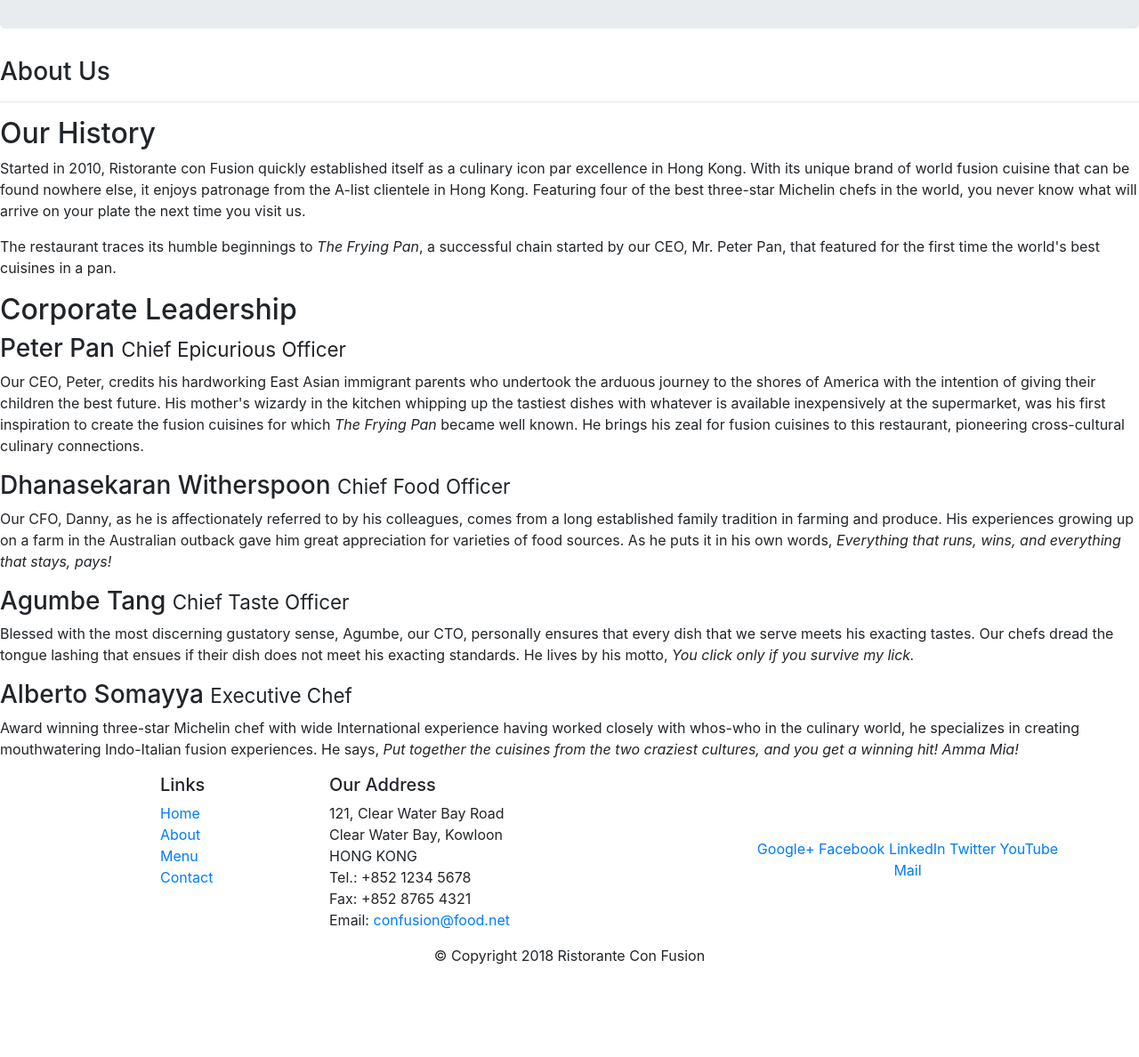
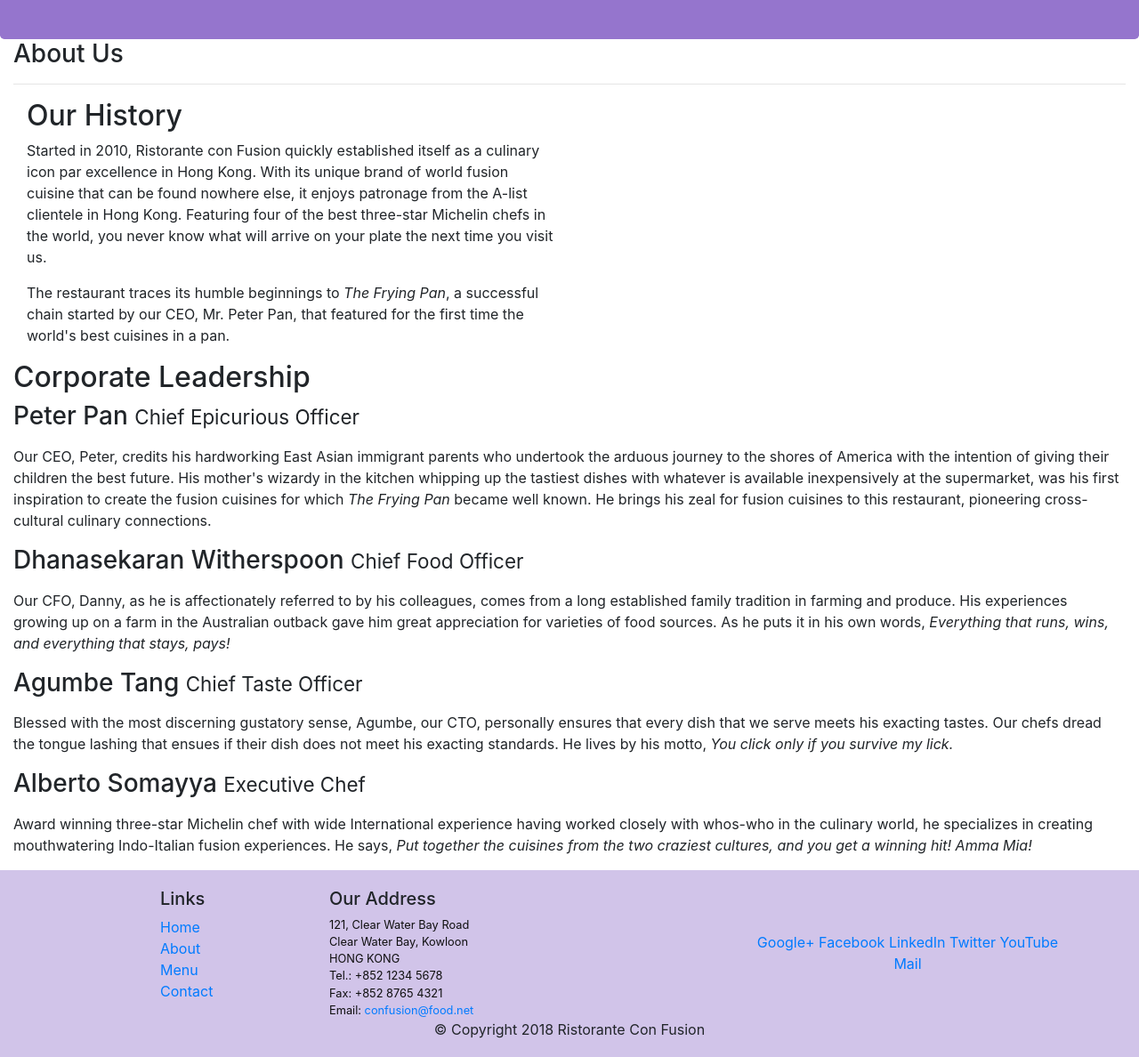
Before and after one commit to Shubhi217/Confusion, a website: page aboutus.html in a window 1280 px wide. Shown: the part 240-1428 px from the top of the page at 89% size. Before the commit the page ends 1342 px from the top, so only its background shows below. Drawn offline with nearby package versions, Linux system fonts and the light colour scheme.

Commit message:
changes made

```diff
--- a/aboutus.html
+++ b/aboutus.html
@@ -8,6 +8,7 @@
 
     <!-- Bootstrap CSS -->
     <link rel="stylesheet" href="node_modules/bootstrap/dist/css/bootstrap.min.css">
+    <link rel="stylesheet" href="css/styles.css">
     <title>Ristorante Con Fusion: About Us</title>
 
 </head>
@@ -28,15 +29,16 @@
     </header>
 
     <div>
-        <div>
+        <div class="col">
             <div>
                <h3>About Us</h3>
                <hr>
             </div>
         </div>
 
-        <div>
-            <div>
+
+        <div class="col">
+            <div class="col col-sm-6 order-sm-first col-xl-6">
                 <h2>Our History</h2>
                 <p>Started in 2010, Ristorante con Fusion quickly established itself as a culinary icon par excellence in Hong Kong. With its unique brand of world fusion cuisine that can be found nowhere else, it enjoys patronage from the A-list clientele in Hong Kong.  Featuring four of the best three-star Michelin chefs in the world, you never know what will arrive on your plate the next time you visit us.</p>
                 <p>The restaurant traces its humble beginnings to <em>The Frying Pan</em>, a successful chain started by our CEO, Mr. Peter Pan, that featured for the first time the world's best cuisines in a pan.</p>
@@ -46,18 +48,27 @@
         </div>
 
 
-        <div>
+        <div class="col">
             <div>
+
                 <h2>Corporate Leadership</h2>
                 <h3>Peter Pan <small>Chief Epicurious Officer</small></h3>
-                <p>Our CEO, Peter, credits his hardworking East Asian immigrant parents who undertook the arduous journey to the shores of America with the intention of giving their children the best future. His mother's wizardy in the kitchen whipping up the tastiest dishes with whatever is available inexpensively at the supermarket, was his first inspiration to create the fusion cuisines for which <em>The Frying Pan</em> became well known. He brings his zeal for fusion cuisines to this restaurant, pioneering cross-cultural culinary connections.</p>
+
+                <p><div class = "d-none d-sm-block">Our CEO, Peter, credits his hardworking East Asian immigrant parents who undertook the arduous journey to the shores of America with the intention of giving their children the best future. His mother's wizardy in the kitchen whipping up the tastiest dishes with whatever is available inexpensively at the supermarket, was his first inspiration to create the fusion cuisines for which <em>The Frying Pan</em> became well known. He brings his zeal for fusion cuisines to this restaurant, pioneering cross-cultural culinary connections.</div></p>
+
                 <h3>Dhanasekaran Witherspoon <small>Chief Food Officer</small></h3>
-                <p>Our CFO, Danny, as he is affectionately referred to by his colleagues, comes from a long established family tradition in farming and produce. His experiences growing up on a farm in the Australian outback gave him great appreciation for varieties of food sources. As he puts it in his own words, <em>Everything that runs, wins, and everything that stays, pays!</em></p>
+
+                <p><div class = "d-none d-sm-block">Our CFO, Danny, as he is affectionately referred to by his colleagues, comes from a long established family tradition in farming and produce. His experiences growing up on a farm in the Australian outback gave him great appreciation for varieties of food sources. As he puts it in his own words, <em>Everything that runs, wins, and everything that stays, pays!</em></div></p>
+
                 <h3>Agumbe Tang <small>Chief Taste Officer</small></h3>
-                <p>Blessed with the most discerning gustatory sense, Agumbe, our CTO, personally ensures that every dish that we serve meets his exacting tastes. Our chefs dread the tongue lashing that ensues if their dish does not meet his exacting standards. He lives by his motto, <em>You click only if you survive my lick.</em></p>
+
+                <p><div class = "d-none d-sm-block">Blessed with the most discerning gustatory sense, Agumbe, our CTO, personally ensures that every dish that we serve meets his exacting tastes. Our chefs dread the tongue lashing that ensues if their dish does not meet his exacting standards. He lives by his motto, <em>You click only if you survive my lick.</em></div></p>
+            </div>
                 <h3>Alberto Somayya <small>Executive Chef</small></h3>
-                <p>Award winning three-star Michelin chef with wide International experience having worked closely with whos-who in the culinary world, he specializes in creating mouthwatering Indo-Italian fusion experiences. He says, <em>Put together the cuisines from the two craziest cultures, and you get a winning hit! Amma Mia!</em></p>
-            </div>
+
+                 <p><div class = "d-none d-sm-block">Award winning three-star Michelin chef with wide International experience having worked closely with whos-who in the culinary world, he specializes in creating mouthwatering Indo-Italian fusion experiences. He says, <em>Put together the cuisines from the two craziest cultures, and you get a winning hit! Amma Mia!</em></div></p>
+
+                </div>
        </div>
 
     </div>
@@ -102,6 +113,7 @@
                 </div>
            </div>
         </div>
+
     </footer>
     <script src="node_modules/jquery/dist/jquery.slim.min.js"></script>
     <script src="node_modules/popper.js/dist/umd/popper.min.js"></script>
```
